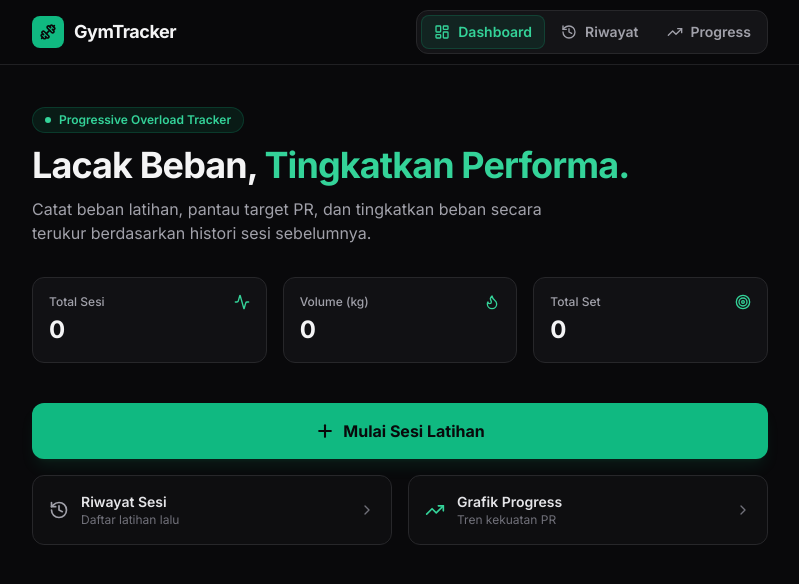
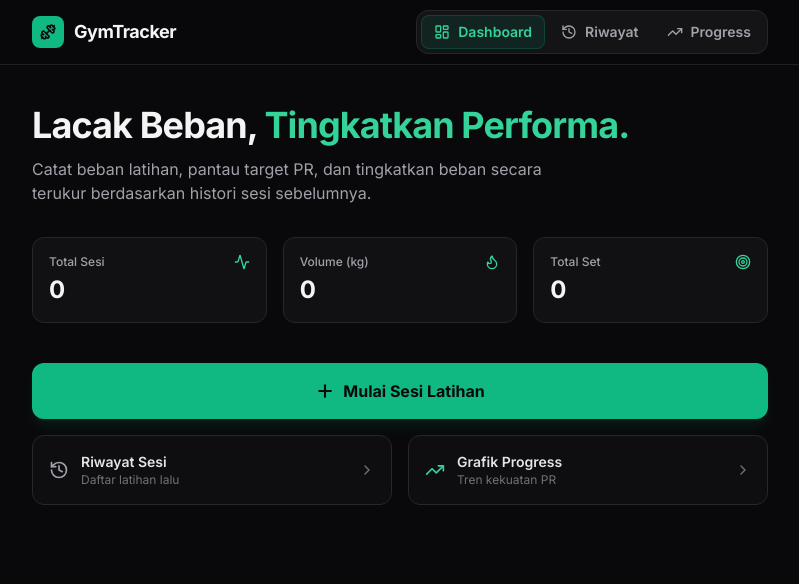
Before and after one commit to inugroho399-alt/gym-tracker, a Next.js app: page / in a window 1280 px wide. Shown: the top 584 px of the page, without its empty margins (240-1039 px from the left). Built offline with nearby package versions, Linux system fonts and the light colour scheme.

Commit message:
style: remove Progressive Overload Tracker badge from hero

```diff
--- a/app/page.tsx
+++ b/app/page.tsx
@@ -40,7 +40,6 @@ export default function HomePage() {
     return (
       <div className="space-y-8 animate-pulse">
         <div className="space-y-3 pt-2">
-          <div className="h-6 w-48 bg-zinc-800 rounded-lg"></div>
           <div className="h-10 w-64 bg-zinc-800 rounded-lg"></div>
           <div className="h-4 w-full max-w-sm bg-zinc-800/50 rounded mt-2"></div>
           <div className="h-4 w-64 bg-zinc-800/50 rounded"></div>
@@ -65,10 +64,6 @@ export default function HomePage() {
     <div className="space-y-8 animate-fade-in">
       {/* Hero Section */}
       <div className="space-y-3 pt-2">
-        <div className="inline-flex items-center gap-2 px-3 py-1 rounded-full bg-emerald-500/10 border border-emerald-500/20 text-xs font-semibold text-emerald-400">
-          <span className="w-1.5 h-1.5 rounded-full bg-emerald-400"></span>
-          Progressive Overload Tracker
-        </div>
 
         <h1 className="text-3xl sm:text-4xl font-bold text-zinc-100 tracking-tight leading-tight">
           Lacak Beban, <br className="sm:hidden" />
```
